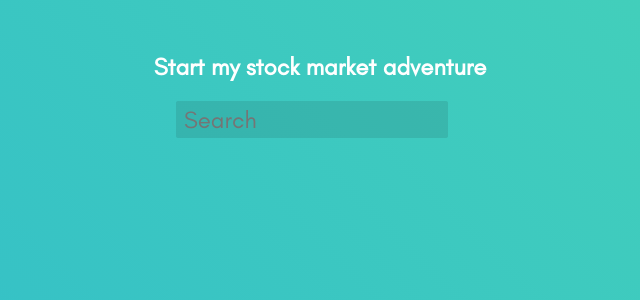
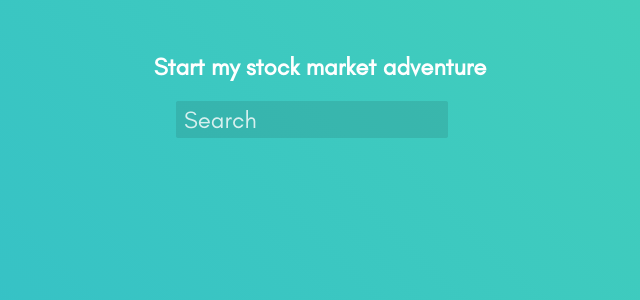
Before and after one commit to superpdubs/stockAnalytics, a Flask app: page / in a window 1280 px wide. Shown: the part 219-519 px from the top of the page, without its empty margins (320-960 px from the left). Run offline with Flask 2, Linux system fonts and the light colour scheme; data comes from the database, SQL or seed files in the repository.

Commit message:
Fix placeholder colour

```diff
--- a/static/style.css
+++ b/static/style.css
@@ -112,9 +112,17 @@ footer > a:hover {
   top: 0.5rem;
 }
 
+.symbol-search > input::placeholder {
+  color: rgba(255,255,255,0.8);
+}
+
 .symbol-search > input:focus {
   background-color: rgb(255,255,255);
   color: rgb(30,30,30);
+}
+
+.symbol-search > input:focus::placeholder {
+  color: rgba(30,30,30,0.8);
 }
 
 #search-popup {
```
